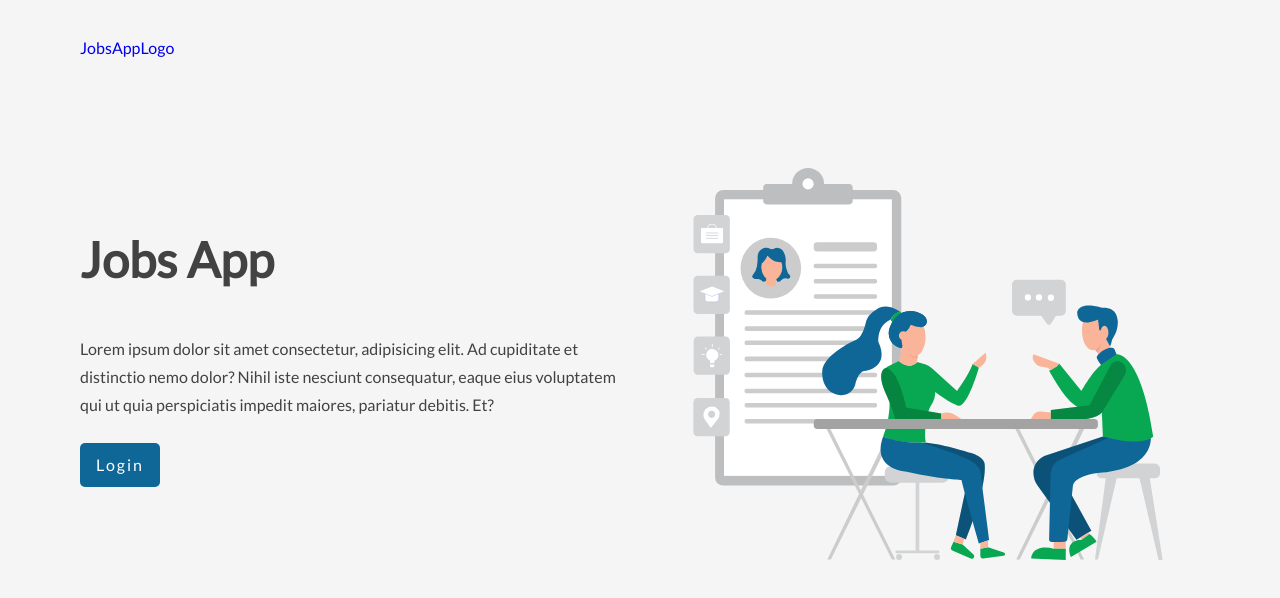
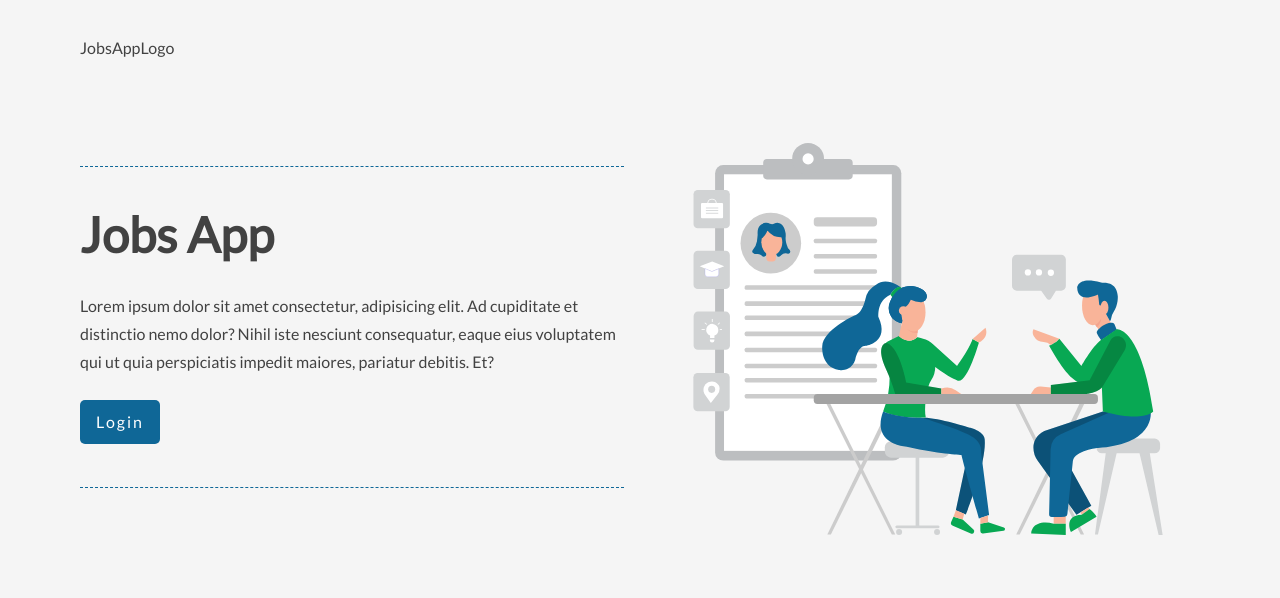
Before and after one commit to suchislif3/jobs-app, a React (Create React App) app in the folder client/: page / in a window 1280 px wide. Shown: the top 598 px of the page. Built offline with nearby package versions, Linux system fonts and the light colour scheme; no server answers.

Commit message:
styling done

```diff
--- a/client/src/components/JobForm.js
+++ b/client/src/components/JobForm.js
@@ -41,7 +41,7 @@ const JobForm = ({ jobId }) => {
 
   return (
     <form onSubmit={handleSubmit}>
-      {jobId && <h4>Edit</h4>}
+      <h4>{jobId ? "Edit job" : "New job"}</h4>
       <FormInput
         name="position"
         value={formData?.position}
--- a/client/src/components/Jobs.js
+++ b/client/src/components/Jobs.js
@@ -2,7 +2,7 @@ import SyncLoader from "react-spinners/SyncLoader";
 import { useTheme } from "styled-components";
 
 import { useGlobalContext } from "../context/appContext";
-import { JobsContainer } from "../styles/Jobs.styles";
+import { Wrapper } from "../styles/Jobs.styles";
 import JobCard from "./JobCard";
 
 const Jobs = () => {
@@ -10,22 +10,17 @@ const Jobs = () => {
   const theme = useTheme();
 
   return (
-    <JobsContainer>
+    <Wrapper>
       {!isLoading && jobs?.length === 0 && (
         <p>You have no job applications yet.</p>
       )}
       {!isLoading && jobs?.length > 0 && (
         <>
           <h3>Jobs</h3>
-          <div>
+          <div className="jobs-container">
             {jobs.map((job) => (
               <JobCard key={job._id} {...job} />
             ))}
-          </div>
-          <div className="legend">
-            <span className="pending">pending</span>
-            <span className="interview">interview</span>
-            <span className="declined">declined</span>
           </div>
         </>
       )}
@@ -35,7 +30,7 @@ const Jobs = () => {
         css={"margin: 50px auto;"}
         color={theme.palette.text}
       />
-    </JobsContainer>
+    </Wrapper>
   );
 };
 
--- a/client/src/components/Navbar.js
+++ b/client/src/components/Navbar.js
@@ -12,10 +12,10 @@ const Navbar = () => {
       <Link to="/">JobsAppLogo</Link>
       {user && (
         <div className="toolbar">
-          <span className="user">
+          <span className="user with-icon">
             <FaRegUserCircle /> {user}
           </span>
-          <button onClick={logout} className="logout btn primary-btn">
+          <button onClick={logout} className="logout btn primary-btn with-icon">
             <span>Logout</span>
             <FiLogOut />
           </button>
--- a/client/src/pages/Edit.js
+++ b/client/src/pages/Edit.js
@@ -1,15 +1,12 @@
 import { useEffect, useRef } from "react";
 import { useParams, Link } from "react-router-dom";
 import { MdOutlineArrowBackIosNew } from "react-icons/md";
-import RotateLoader from "react-spinners/SyncLoader";
-import { useTheme } from "styled-components";
 import JobForm from "../components/JobForm";
 import { useGlobalContext } from "../context/appContext";
 import { Page } from "../styles/App.styles";
 
 const Edit = () => {
   const { id: jobId } = useParams();
-  const theme = useTheme();
   const { isLoading, errorMessage, fetchSingleJob, singleJob } =
     useGlobalContext();
   const isInitRender = useRef(true);
@@ -23,18 +20,12 @@ const Edit = () => {
 
   return (
     <Page>
-      <Link to="/dashboard" className="back btn secondary-btn">
+      <Link to="/dashboard" className="back btn secondary-btn with-icon">
         <MdOutlineArrowBackIosNew />
         <span>Back to jobs</span>
       </Link>
       {errorMessage && <p className="error">{errorMessage}</p>}
       {!isLoading && singleJob && <JobForm jobId={jobId} />}
-      <RotateLoader
-        loading={isLoading}
-        size={12}
-        css={"margin: 50px auto;"}
-        color={theme.palette.text}
-      />
     </Page>
   );
 };
--- a/client/src/styles/App.styles.js
+++ b/client/src/styles/App.styles.js
@@ -3,6 +3,7 @@ import styled, { css } from "styled-components";
 export const MainContainer = styled.div`
   width: ${({ theme }) => theme.sizing.fluidWidth};
   max-width: ${({ theme }) => theme.sizing.maxWidth};
+  min-width: 200px;
   min-height: 100vh;
   margin: 0 auto;
 `;
@@ -14,6 +15,7 @@ export const Page = styled.div`
   display: flex;
   flex-direction: column;
   align-items: center;
+  padding-bottom: 50px;
 
   ${({ display }) => {
     switch (display) {
@@ -32,7 +34,39 @@ export const Page = styled.div`
     }
   }}
 
+  form,
+  .info,
+  .auth {
+    border-top: 1px dashed ${({ theme }) => theme.palette.primary.main};
+    border-bottom: 1px dashed ${({ theme }) => theme.palette.primary.main};
+  }
+
+  form {
+    padding: 2% 0;
+    width: 100%;
+    max-width: ${({ theme }) => theme.sizing.fixedWidth};
+    h4 {
+      text-align: center;
+    }
+  }
+
+  .form-input {
+    margin: 12px 0;
+    label {
+      display: block;
+      font-size: ${({ theme }) => theme.typography.fontSize.small};
+    }
+    input,
+    select {
+      width: 100%;
+      padding: 0.375rem 0.75rem;
+      border: 1px solid ${({ theme }) => theme.palette.grey.g400};
+      border-radius: ${({ theme }) => theme.shape.borderRadius.main};
+    }
+  }
+
   .info {
+    padding: 8% 0;
     row-gap: 1rem;
     p {
       margin-bottom: 1.5rem;
@@ -45,6 +79,7 @@ export const Page = styled.div`
   }
 
   .auth {
+    padding: 4% 0;
     .primary-btn {
       margin-top: 10px;
       width: 100%;
--- a/client/src/styles/Global.styles.js
+++ b/client/src/styles/Global.styles.js
@@ -14,7 +14,7 @@ export const GlobalStyle = createGlobalStyle`
     font-size: ${({ theme }) => theme.typography.fontSize.main};
     font-weight: ${({ theme }) => theme.typography.fontWeight.main};
     line-height: 1.75;
-    border-radius: ${({ theme }) => theme.shape.borderRadius};
+    border-radius: ${({ theme }) => theme.shape.borderRadius.main};
   }
 
   h1,
@@ -25,6 +25,7 @@ export const GlobalStyle = createGlobalStyle`
   h6 {
     font-family: ${({ theme }) => theme.typography.fontFamily.heading};
     font-weight: ${({ theme }) => theme.typography.fontWeight.heading};
+    line-height: 1;
   }
 
   h1 {
@@ -53,13 +54,14 @@ export const GlobalStyle = createGlobalStyle`
   }
 
   a {
+    color: inherit;
     text-decoration: none;
   }
 
   .btn {
     cursor: pointer;
     border: none;
-    border-radius: ${({ theme }) => theme.shape.borderRadius};
+    border-radius: ${({ theme }) => theme.shape.borderRadius.main};
     transition: all 0.3s ease;
     display: inline-block;
   }
@@ -86,43 +88,19 @@ export const GlobalStyle = createGlobalStyle`
     }
   }
 
-  .reset-btn {
-    background-color: ${({ theme }) => theme.palette.error};
+  .reset-btn,
+  .delete-btn {
+    background-color: ${({ theme }) => `${theme.palette.error}90`};
     color: ${({ theme }) => theme.palette.secondary.contrastText};
     padding: 0.35em 0.7rem;
     font-size: ${({ theme }) => theme.typography.fontSize.small};
     letter-spacing: ${({ theme }) => theme.typography.letterSpacing.main};
     :hover {
-      filter: brightness(90%)
+      background-color: ${({ theme }) => theme.palette.error};
     }
   }
 
-  form {
-    width: 100%;
-    max-width: ${({ theme }) => theme.sizing.fixedWidth};
-    h4 {
-      text-align: center;
-    }
-  }
-
-  .form-input {
-    margin: 12px 0;
-    label {
-      display: block;
-      font-size: ${({ theme }) => theme.typography.fontSize.small};
-    }
-    input,
-    select {
-      width: 100%;
-      padding: 0.375rem 0.75rem;
-      border: 1px solid ${({ theme }) => theme.palette.grey.g400};
-      border-radius: ${({ theme }) => theme.shape.borderRadius};
-    }
-  }
-
-  .user,
-  .logout,
-  .back {
+  .with-icon {
     display: flex;
     align-items: center;
     gap: 10px;
@@ -136,14 +114,10 @@ export const GlobalStyle = createGlobalStyle`
     gap: 10px;
   }
 
-  /* .user,
-  .logout,
-  .back {
-    width: fit-content;
-  } */
-
   .error {
+    max-width: 100%;
     color: ${({ theme }) => theme.palette.error};
+    overflow-wrap: break-word;
   }
 
   .success {
--- /dev/null
+++ b/client/src/styles/JobCard.styles.js
@@ -0,0 +1,83 @@
+import styled from "styled-components";
+
+export const Wrapper = styled.article`
+  position: relative;
+  background-color: ${({ theme }) => theme.palette.common.white};
+  padding: max(2vmin, 25px) 2vmin;
+  display: flex;
+  flex-direction: column;
+  justify-content: space-between;
+  /* background-color: ${({ theme, status }) =>
+    `${theme.palette.jobStatus[status]}80`}; */
+  border: 1px dashed ${({ theme }) => theme.palette.primary.main};
+  h5 {
+    margin-bottom: 5%;
+    text-align: center;
+    word-break: break-word;
+  }
+  .item {
+    display: flex;
+    align-items: center;
+    gap: 5%;
+    margin-top: 2%;
+    .icon {
+      flex-shrink: 0;
+    }
+  }
+  .status-bar {
+    height: 30px;
+    width: 100%;
+    margin: 30px 0;
+    border-radius: 15px;
+    border: 1px solid ${({ theme }) => theme.palette.primary.main};
+    display: flex;
+    justify-content: ${({ status }) => {
+      switch (status) {
+        case "pending":
+          return "center";
+        case "declined":
+          return "flex-start";
+        case "interview":
+          return "flex-end";
+        default:
+          return "center";
+      }
+    }};
+  }
+  .status-base {
+    height: 28px;
+    width: fit-content;
+    border-radius: 14px;
+    display: flex;
+    padding: 0 20px;
+  }
+  .pending {
+    background-color: ${({ theme }) => theme.palette.jobStatus.pending};
+  }
+  .interview {
+    background-color: ${({ theme }) => theme.palette.jobStatus.interview};
+  }
+  .declined {
+    background-color: ${({ theme }) => theme.palette.jobStatus.declined};
+  }
+  .url {
+    line-height: 1;
+    position: absolute;
+    top: 1vmin;
+    right: 1vmin;
+    /* transform: translate(50%, -50%); */
+  }
+  .job-actions {
+    display: flex;
+    justify-content: space-between;
+  }
+  .created-at {
+    line-height: 1;
+    font-size: ${({ theme }) => theme.typography.fontSize.small};
+    position: absolute;
+    left: 50%;
+    bottom: 5px;
+    transform: translateX(-50%);
+    white-space: nowrap;
+  }
+`;
--- a/client/src/styles/Jobs.styles.js
+++ b/client/src/styles/Jobs.styles.js
@@ -1,23 +1,26 @@
 import styled from "styled-components";
 
-export const JobsContainer = styled.div`
-  .legend {
+export const Wrapper = styled.div`
+  width: 100%;
+  h3 {
+    margin-bottom: 2%;
+  }
+  .jobs-container {
     display: flex;
-    gap: 1rem;
-    margin-top: 20px;
+    flex-direction: column;
+    gap: 5vmin;
   }
-  .pending,
-  .interview,
-  .declined {
-    padding: 3px;
+
+  @media (min-width: ${({ theme }) => theme.breakpoints.sm}) {
+    .jobs-container {
+      display: grid;
+      grid-template-columns: repeat(2, 1fr);
+      gap: 2vmin;
+    }
   }
-  .pending {
-    background-color: ${({ theme }) => theme.palette.jobStatus.pending};
-  }
-  .interview {
-    background-color: ${({ theme }) => theme.palette.jobStatus.interview};
-  }
-  .declined {
-    background-color: ${({ theme }) => theme.palette.jobStatus.declined};
+  @media (min-width: ${({ theme }) => theme.breakpoints.md}) {
+    .jobs-container {
+      grid-template-columns: repeat(3, 1fr);
+    }
   }
 `;
--- a/client/src/styles/theme/index.js
+++ b/client/src/styles/theme/index.js
@@ -46,7 +46,10 @@ export const theme = {
     },
   },
   shape: {
-    borderRadius: "5px",
+    borderRadius: {
+      main: "5px",
+      large: "15px",
+    },
   },
   sizing: {
     fixedWidth: "500px",
```
Also changed, not shown: client/src/components/JobCard.js (+68 -11 lines).
